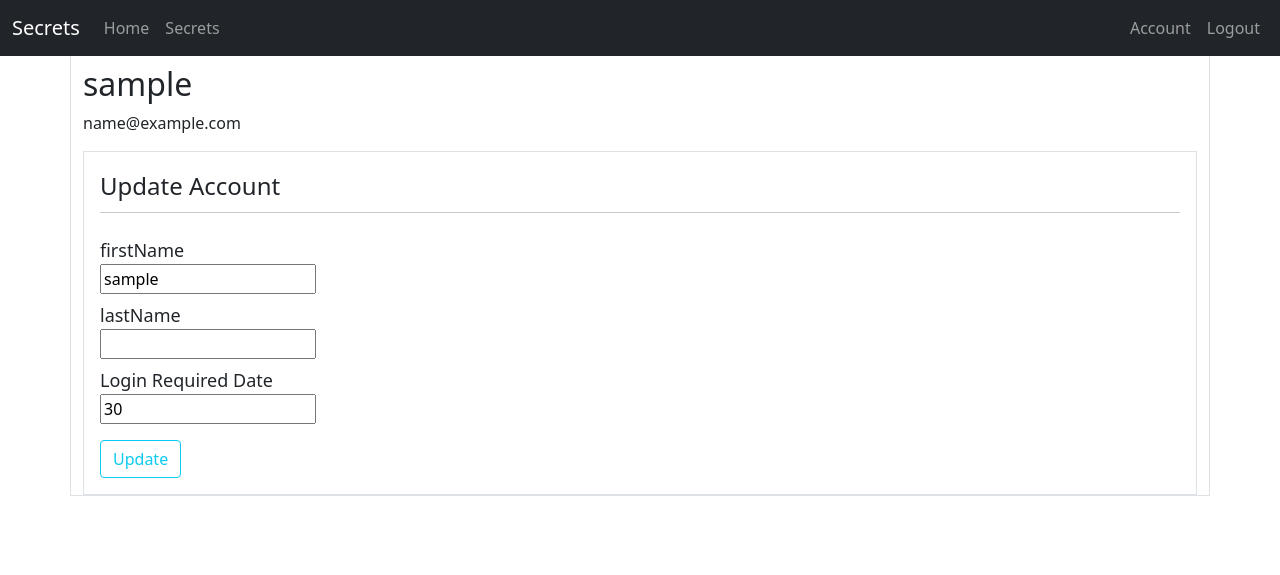
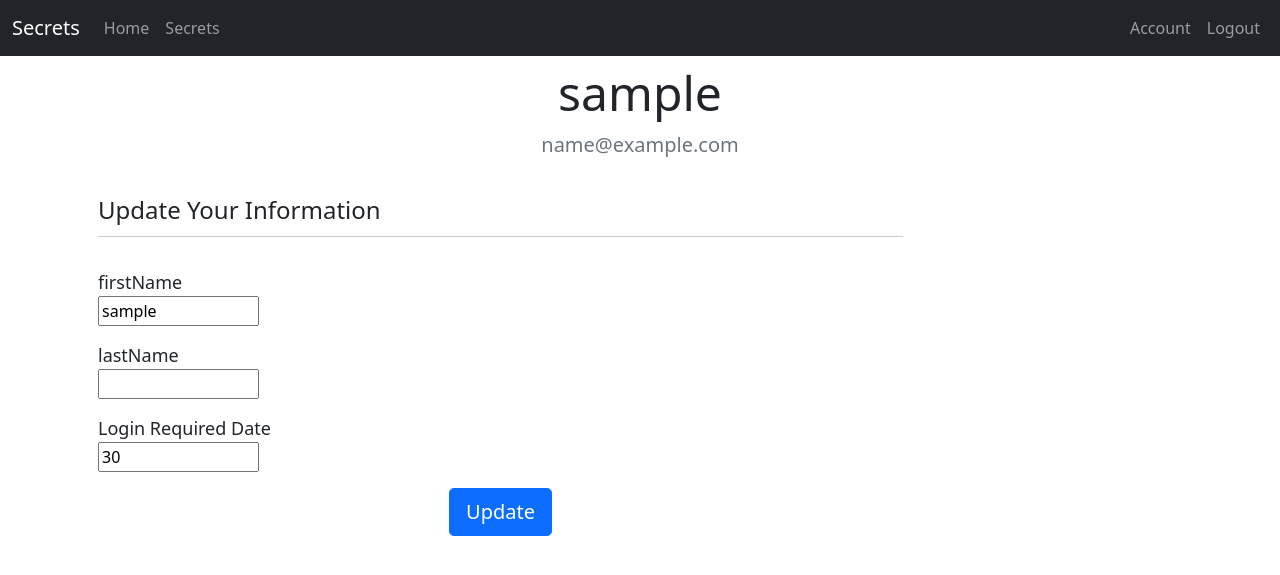
Before and after one commit to ravilladhaneesh/secrets-app, a Flask app: page /account in a window 1280 px wide. Shown: the top 575 px of the page. Run offline with Flask 3, Linux system fonts and the light colour scheme; the visitor is signed in with stand-in values (Sample User, id 1).

Commit message:
Update account page UI

```diff
--- /dev/null
+++ b/secrets_app/static/account.css
@@ -0,0 +1,15 @@
+.update-account {
+    /* background-color: rgb(204, 227, 239); */
+    width: 75%;
+
+}
+
+.account-info {
+    padding-top: 1rem;
+    margin: 0%;
+}
+
+.input-fields .field-label{
+    /* background-color: red; */
+    font-weight: 400;
+}
--- a/secrets_app/static/main.css
+++ b/secrets_app/static/main.css
@@ -69,19 +69,6 @@ body {
   color: #dadada;
 }
 
-.update-Account {
-  background-color: rgb(204, 227, 239);
-  width: 65%;
-
-}
-
-.account-info {
-  padding-top: 1rem;
-}
-
-.update-firstName {
-  /* background-color: ; */
-}
 
 .form {
   padding: 1rem 1rem 1rem 1rem;
--- a/secrets_app/templates/account.html
+++ b/secrets_app/templates/account.html
@@ -1,66 +1,88 @@
 {% extends "layout.html" %}
 {% block content %}
-    <div class="container-sm border">
-
-        <div class="account-info">
-            <h2>{{current_user.firstName}}</h2>
-            <p>{{current_user.email}}</p>
+<div class="container-sm account-container">
+    <!-- Account Info Section -->
+    <div class="account-info text-center">
+        <h3 class="display-5">{{ current_user.firstName }}</h3>
+        <p class="lead text-muted">{{ current_user.email }}</p>
     </div>
 
-        <div class="update-account border">
+    <!-- Update Account Section -->
+    <div class="update-account">
         <form action="#" method="POST" class="form">
             {{ form.hidden_tag() }}
 
             <fieldset class="input-fieldset">
-                    <legend>
-                        Update Account
-                    </legend>
-                    <hr>
+                <legend>Update Your Information</legend>
+                <hr class="divider">
+
+                <!-- First Name Field -->
                 <div class="input-fields">
-                        {{form.firstName.label(class="field-label")}} <br>
+                    <div class="field-label">
+                        <label for="firstName" class="field-label">{{ form.firstName.label }}</label>
+                    </div>
+                    <div class="field-input">
                         {% if form.firstName.errors %}
+                        <div class="error-feedback">
                             {{ form.firstName(class="input-field field-invalid") }}
                             <div class="feedback">
                                 {% for error in form.firstName.errors %}
-                                    <span>{{ error }}</span>
+                                    <span class="text-danger">{{ error }}</span>
                                 {% endfor %}
+                            </div>
                         </div>
                         {% else %}
                             {{ form.firstName(class="input-field") }}
                         {% endif %}
                     </div>
 
+                </div>
+
+                <!-- Last Name Field -->
                 <div class="input-fields">
-                        {{form.lastName.label(class="field-label")}} <br>
+                    <div class="field-label">
+                        <label for="lastName" class="field-label">{{ form.lastName.label }}</label>
+                    </div>
+                    <div class="field-input">
                         {% if form.lastName.errors %}
+                        <div class="error-feedback">
                             {{ form.lastName(class="input-field field-invalid") }}
                             <div class="feedback">
                                 {% for error in form.lastName.errors %}
-                                    <span>{{ error }}</span>
+                                    <span class="text-danger">{{ error }}</span>
                                 {% endfor %}
+                            </div>
                         </div>
                         {% else %}
                             {{ form.lastName(class="input-field") }}
                         {% endif %}
                     </div>
+                </div>
 
+                <!-- Required Login Per Days Field -->
                 <div class="input-fields">
-                        {{form.required_login_per_days.label(class="field-label")}} <br>
+                    <div class="field-label">
+                        <label for="required_login_per_days" class="field-label">{{ form.required_login_per_days.label }}</label>
+                    </div>
+                    <div class="field-input">
                         {% if form.required_login_per_days.errors %}
+                        <div class="error-feedback">
                             {{ form.required_login_per_days(class="input-field field-invalid") }}
                             <div class="feedback">
                                 {% for error in form.required_login_per_days.errors %}
-                                    <span>{{ error }}</span>
+                                    <span class="text-danger">{{ error }}</span>
                                 {% endfor %}
+                            </div>
                         </div>
                         {% else %}
                             {{ form.required_login_per_days(class="input-field") }}
                         {% endif %}
                     </div>
+                </div>
             </fieldset>
 
-                <div class="submit-field">
-                    {{form.submit(class='btn btn-outline-info')}}
+            <div class="submit-field text-center">
+                {{ form.submit(class='btn btn-primary btn-lg') }}
             </div>
         </form>
     </div>
--- a/secrets_app/templates/layout.html
+++ b/secrets_app/templates/layout.html
@@ -1,13 +1,14 @@
 <!DOCTYPE html>
 <html lang="en">
 <head>
-    <!-- Required meta tags -->
     <meta charset="utf-8">
     <meta name="viewport" content="width=device-width, initial-scale=1">
 
     <link rel="stylesheet" type='text/css' href="{{ url_for('static', filename='main.css')}}">
     <link rel="stylesheet" type='text/css' href="{{ url_for('static', filename='secrets.css')}}">
+    <link rel="stylesheet" type='text/css' href="{{ url_for('static', filename='account.css')}}">
     <link rel="stylesheet" type='text/css' href="{{ url_for('static', filename='google-sign-in.css')}}">
+
     <!-- Bootstrap CSS -->
     <link href="https://cdn.jsdelivr.net/npm/bootstrap@5.0.2/dist/css/bootstrap.min.css" rel="stylesheet" integrity="sha384-EVSTQN3/azprG1Anm3QDgpJLIm9Nao0Yz1ztcQTwFspd3yD65VohhpuuCOmLASjC" crossorigin="anonymous">
 
```
Lines whose indentation alone changed are shown as unchanged.
